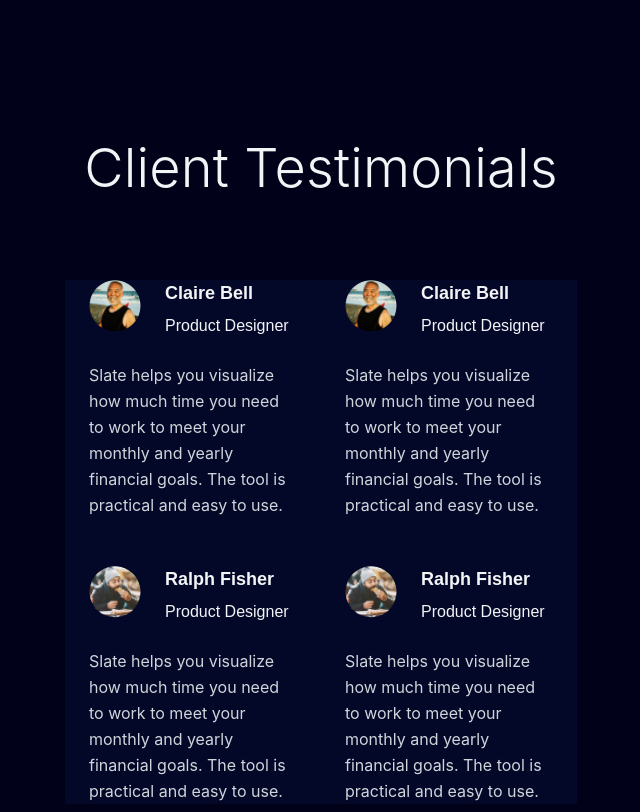
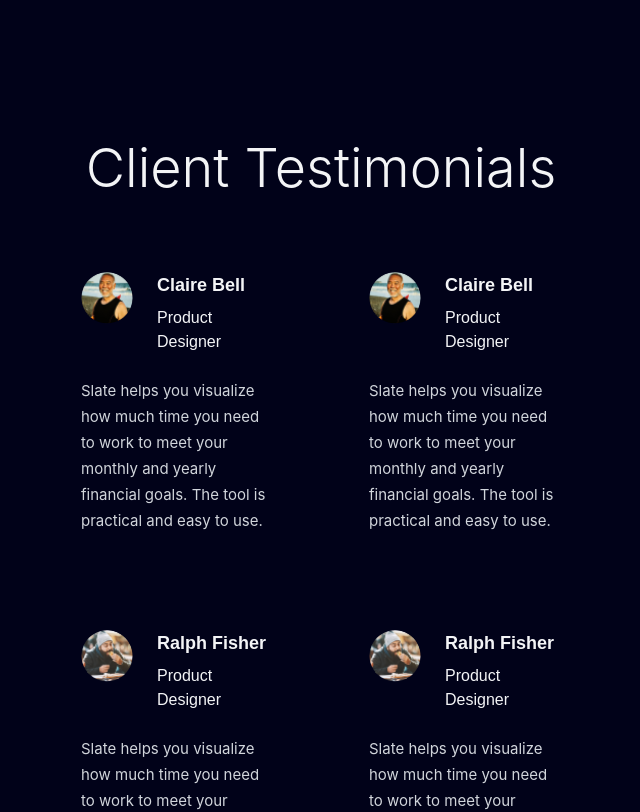
Before and after one commit to Thelma101/XP-landingPage, a React (Create React App) app in the folder xp/: page / in a window 1280 px wide. Shown: the part 3300-4112 px from the top of the page, without its empty margins (319-959 px from the left). Built offline with nearby package versions, Linux system fonts and the light colour scheme; the HTML template or start-up script is replaced by a standard one.

Commit message:
Footer section fix

```diff
--- a/xp/src/components/ClientSection.jsx
+++ b/xp/src/components/ClientSection.jsx
@@ -4,12 +4,12 @@
 
 const ClientTestimonials = () => {
   return (
-    <section className='flex flex-col items-center justify-center gap-6 px-6 py-16 md:my-20 md:px-64'>
-      <h2 className="font-inria-sans text-[42px] leading-[48px] md:text-[54px] font-light md:leading-[64px] md:tracking-[0.15px] text-gray-100 mb-6">
+    <section className='flex flex-col items-center justify-center gap-6 px-6 py-16 md:my-20 md:px-32 lg:px-64'>
+      <h2 className="font-inria-sans text-[32px] leading-[38px] sm:text-[42px] sm:leading-[48px] md:text-[54px] md:leading-[64px] font-light text-gray-100 mb-6">
         Client Testimonials
       </h2>
 
-      <div className="grid items-center justify-center grid-cols-1 gap-6 px-6 m-8 md:gap-12 md:grid-cols-2 bg-custom-theme-color">
+      <div className="grid grid-cols-1 gap-6 px-6 md:gap-12 md:grid-cols-2">
         {[{
           image: avatar1,
           name: 'Claire Bell',
@@ -26,7 +26,7 @@
           image: avatar2,
           name: 'Ralph Fisher',
         }].map((testimonial, index) => (
-          <div key={index} className='flex flex-col gap-6 rounded-lg bg-dark-gray'>
+          <div key={index} className='flex flex-col gap-6 p-6 rounded-lg bg-dark-gray'>
             <div className='flex items-start gap-6'>
               <img src={testimonial.image} alt={`${testimonial.name} avatar`} className='w-[52px] h-[52px] rounded-full' />
               <div className='flex flex-col gap-2'>
@@ -38,7 +38,7 @@
                 </p>
               </div>
             </div>
-            <p className="font-inter text-[16px] font-normal leading-[26px] text-left text-gray-300">
+            <p className="font-inter text-[15px] font-normal leading-[26px] text-left text-gray-300 w-100%">
               Slate helps you visualize how much time you need to work to meet your monthly and yearly financial goals.
               The tool is practical and easy to use.
             </p>
@@ -49,4 +49,4 @@
   );
 };
 
-  export default ClientTestimonials;
+export default ClientTestimonials;
--- a/xp/src/components/HeroSection.jsx
+++ b/xp/src/components/HeroSection.jsx
@@ -1,6 +1,7 @@
 import React from 'react';
 import introImg from '../assets/introImage.png';
-import desktopChartImg from '../assets/dashboard.png';
+import desktopChart from '../assets/dashboard.png';
+import mobileChart from '../assets/mchart.png';
 
 
 const HeroSection = () => {
@@ -18,8 +19,8 @@
         Start Now
       </button>
 
-      <img src={desktopChartImg} alt="Data insights chart" className="self-center hidden mt-12 md:block" />
-      {/* <img src={mobileChartImg} alt="Mobile data insights chart" className="block w-full mt-12 md:hidden" /> */}
+      <img src={desktopChart} alt="desktop-chart" className="self-center hidden mt-12 md:block" />
+      <img src={mobileChart} alt="mobile-chart" className="block w-10/12 mt-12 md:hidden" />
     </header>
   );
 };
```
